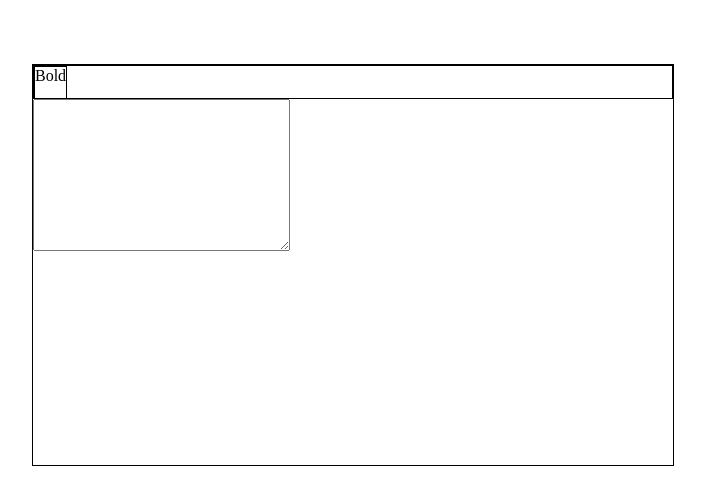
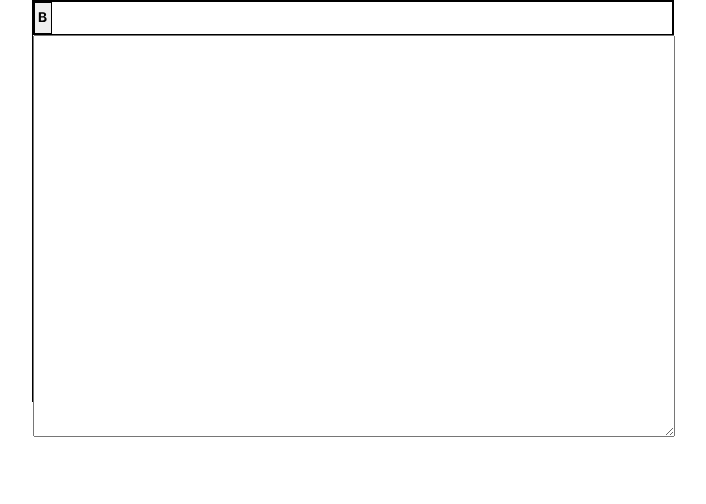
Before and after one commit to ankusht2307/react-ts-vite-boilerplate, a React (Vite) app: page / in a window 1280 px wide. Shown: the top 504 px of the page, without its empty margins (287-993 px from the left). Built offline with nearby package versions, Linux system fonts and the light colour scheme.

Commit message:
Added bootstrap icons

```diff
--- a/package.json
+++ b/package.json
@@ -14,6 +14,7 @@
     "prepare": "husky install"
   },
   "dependencies": {
+    "bootstrap-icons": "^1.10.3",
     "react": "^18.2.0",
     "react-dom": "^18.2.0"
   },
--- a/src/Editor.tsx
+++ b/src/Editor.tsx
@@ -8,7 +8,6 @@ const Editor = (): JSX.Element => {
         border: "1px solid #000",
         width: "50vw",
         height: "50vh",
-        marginTop: "4rem",
       }}
     >
       <Toolbar />
--- a/src/components/BoldTool.tsx
+++ b/src/components/BoldTool.tsx
@@ -1,6 +1,13 @@
+import BoldIcon from "../assets/type-bold.svg";
+
 const BoldTool = (): JSX.Element => {
+  const clickHandler = (): void => {
+    console.log("clicked");
+  };
   return (
-    <div
+    <button
+      type="button"
+      onClick={clickHandler}
       style={{
         border: "1px solid #000",
         cursor: "pointer",
@@ -8,8 +15,8 @@ const BoldTool = (): JSX.Element => {
         height: "inherit",
       }}
     >
-      Bold
-    </div>
+      <img src={BoldIcon} alt="ss" />
+    </button>
   );
 };
 
--- a/src/components/TextArea.tsx
+++ b/src/components/TextArea.tsx
@@ -1,5 +1,18 @@
 const TextArea = (): JSX.Element => {
-  return <textarea name="" id="" cols={30} rows={10}></textarea>;
+  const onChangeHandler = (text: string): void => {
+    console.log(text);
+  };
+
+  return (
+    <textarea
+      name=""
+      id=""
+      cols={30}
+      rows={10}
+      style={{ width: "100%", height: "100%" }}
+      onChange={(event) => onChangeHandler(event.target.value)}
+    />
+  );
 };
 
 export default TextArea;
```
Also changed, not shown: src/assets/type-bold.svg (added), 1 other file (tests, documents, lock files or other folders).
